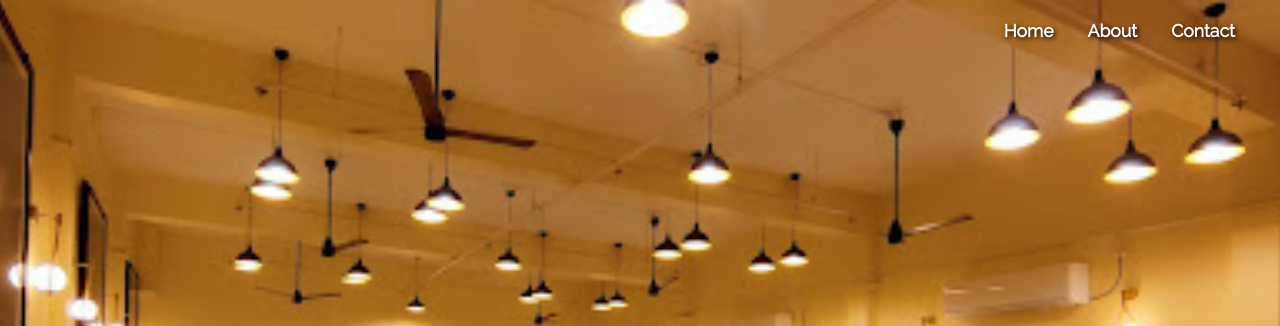
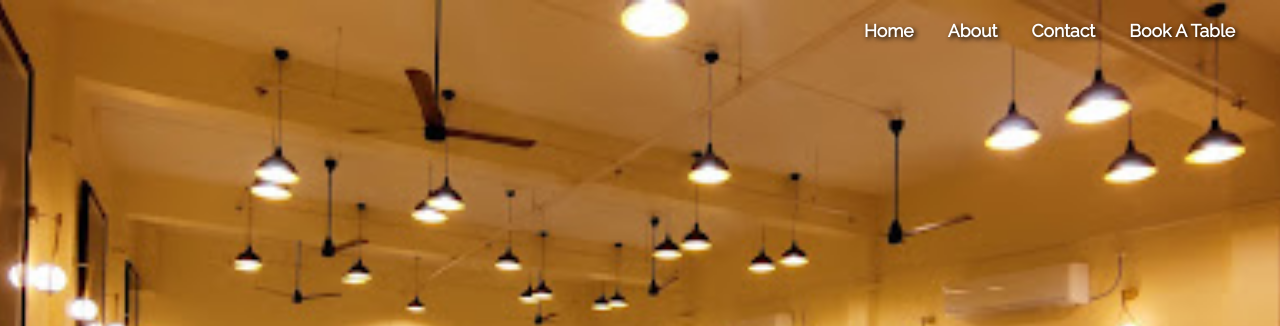
Before and after one commit to MANISHBRO500/The-palate, a website: page index.html in a window 1280 px wide. Shown: the top 326 px of the page. Drawn offline with nearby package versions, Linux system fonts and the light colour scheme.

Commit message:
Update index.html

```diff
--- a/index.html
+++ b/index.html
@@ -99,6 +99,7 @@
       <a href="#home">Home</a>
       <a href="about.html">About</a>
       <a href="contact.html">Contact</a>
+      <a href="https://manishbro500.github.io/The-palate/frontend/customer/customer.html">Book A Table </a>
     </nav>
     <h1>The Palate</h1>
     <p>A Symphony of Flavors</p>
```
